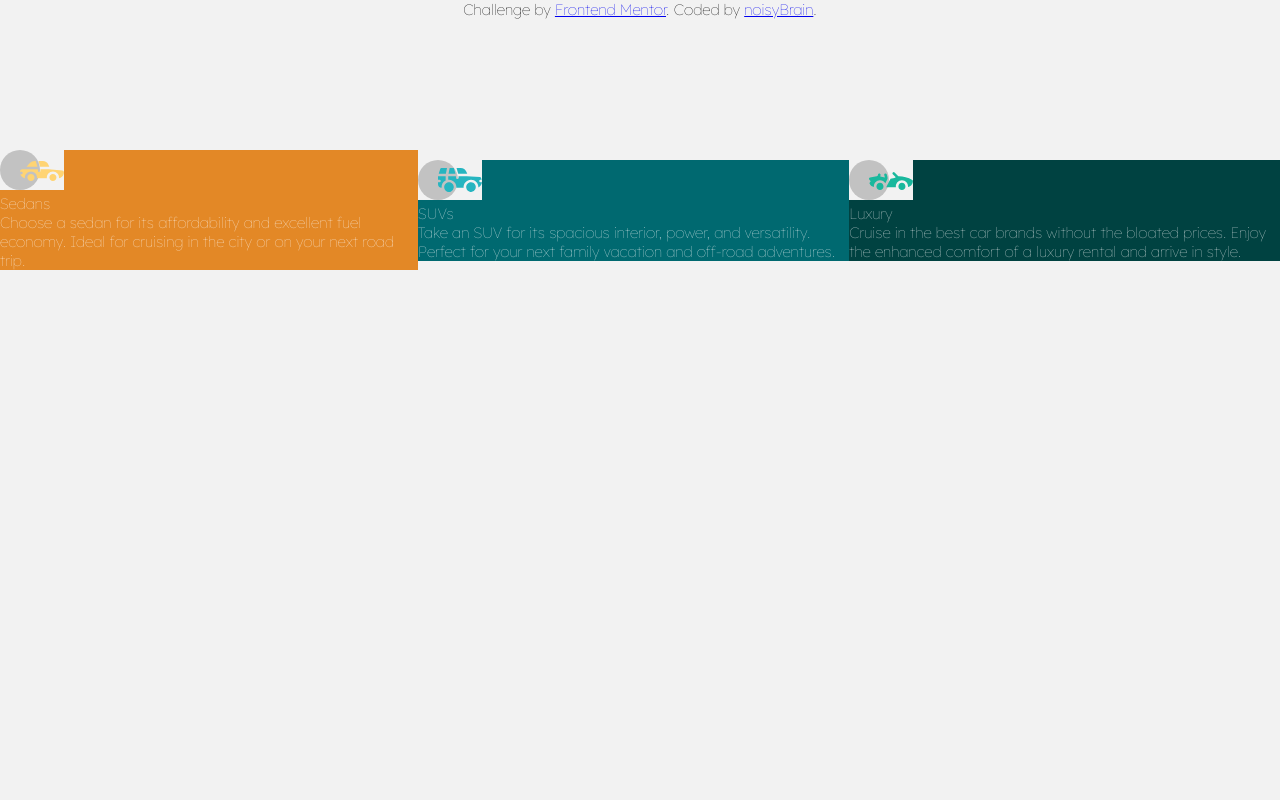
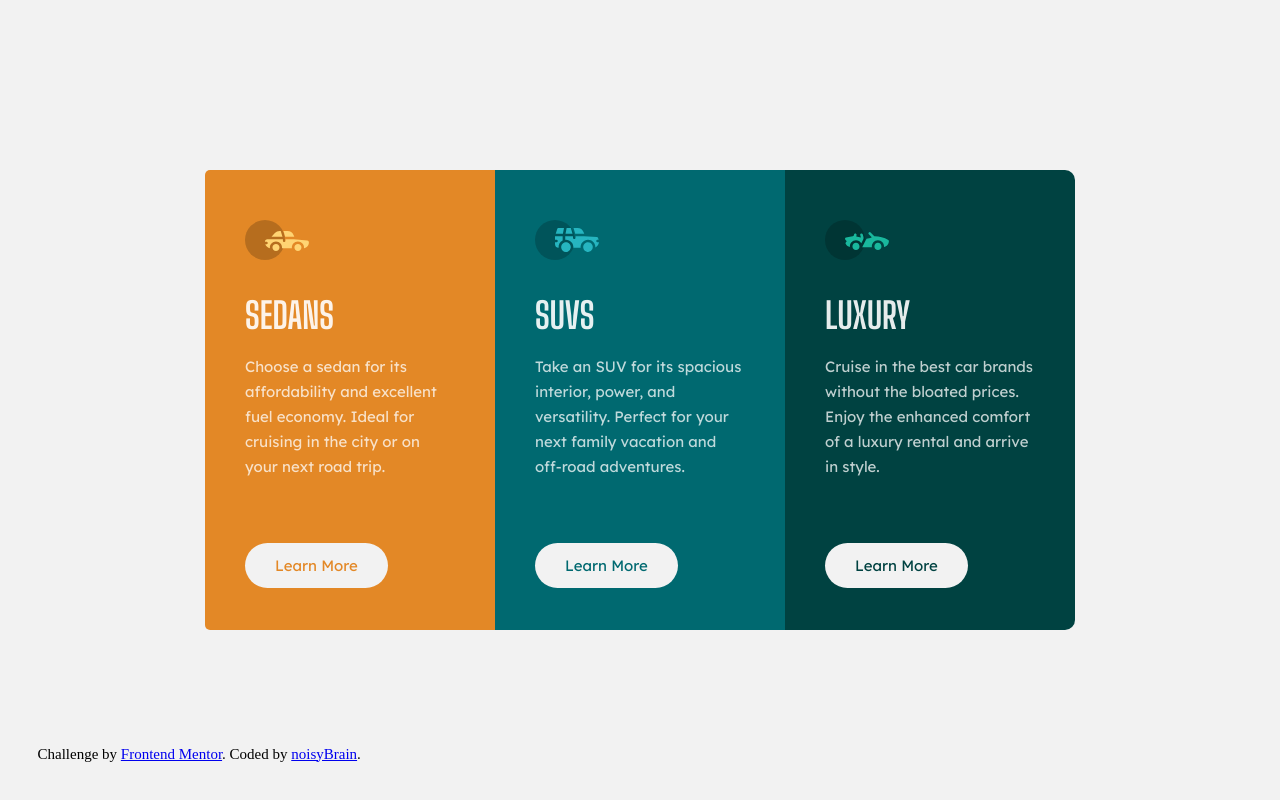
Before and after one commit to noisyBrain/3-column-preview-card-component-main, a plain HTML site: page index.html in a window 1280 px wide. Drawn offline with Linux system fonts and the light colour scheme; files whose address does not match are found by name.

Commit message:
Proyecto terminado

```diff
--- a/index.html
+++ b/index.html
@@ -7,8 +7,10 @@
   <link rel="icon" type="image/png" sizes="32x32" href="./images/favicon-32x32.png">
   <link rel="stylesheet" type="text/css" href="style.css">
   <link rel="preconnect" href="https://fonts.googleapis.com">
-
-  <link href="https://fonts.googleapis.com/css2?family=Lexend+Deca:wght@100&display=swap" rel="stylesheet">
+  <link rel="preconnect" href="https://fonts.googleapis.com">
+  <link rel="preconnect" href="https://fonts.gstatic.com" crossorigin>
+  <link href="https://fonts.googleapis.com/css2?family=Big+Shoulders+Display:wght@700&display=swap" rel="stylesheet">
+  <link href="https://fonts.googleapis.com/css2?family=Lexend+Deca&display=swap" rel="stylesheet">
 
   <title>Frontend Mentor | 3-column preview card component</title>
 
@@ -18,27 +20,33 @@
     <div class="mainContainer">
 
       <div class="sedanContainer">
-        <img src="C:\Users\Administrador\Desktop\Tomi\Desarrollo Web\Prácticas\3-column-preview-card-component-main\images/icon-sedans.svg" alt="sedan-svg"><br>
-        Sedans<br>
-        Choose a sedan for its affordability and excellent fuel economy. Ideal for  cruising in the city
-        or on your next road trip.
+          <img src="C:\Users\Administrador\Desktop\Tomi\Desarrollo Web\Prácticas\3-column-preview-card-component-main\images/icon-sedans.svg" alt="sedan-svg"><br><br>
+          <span>SEDANS</span><br><br>
+          <p>Choose a sedan for its affordability and excellent fuel economy. Ideal for  cruising in the city
+          or on your next road trip.</p>
+          <br><br>
+          <button id="sedan-button" class="button" type="button">Learn More</button>
+
 
       </div>
 
       <div class="suvsContainer">
 
-        <img src="C:\Users\Administrador\Desktop\Tomi\Desarrollo Web\Prácticas\3-column-preview-card-component-main\images/icon-suvs.svg" alt="suvs-svg"><br>
-        SUVs<br>
-        Take an SUV for its spacious interior, power, and   versatility. Perfect for  your next family vacation
-        and off-road adventures.
+          <img  src="C:\Users\Administrador\Desktop\Tomi\Desarrollo Web\Prácticas\3-column-preview-card-component-main\images/icon-suvs.svg" alt="suvs-svg"><br><br>
+          <span>SUVS</span><br><br>
+          <p>Take an SUV for its spacious interior, power, and versatility. Perfect for  your next family vacation and off-road adventures.</p>
+          <br><br>
+          <button id="suvs-button" class="button" type="button">Learn More</button>
 
       </div>
 
       <div class="luxuryContainer">
-        <img src="C:\Users\Administrador\Desktop\Tomi\Desarrollo Web\Prácticas\3-column-preview-card-component-main\images/icon-luxury.svg" alt="luxury-svg"><br>
-        Luxury<br>
-        Cruise in the best car brands without the bloated prices.   Enjoy the enhanced  comfort of a luxury
-        rental and arrive in style.
+        <img src="C:\Users\Administrador\Desktop\Tomi\Desarrollo Web\Prácticas\3-column-preview-card-component-main\images/icon-luxury.svg" alt="luxury-svg"><br><br>
+        <span>LUXURY</span><br><br>
+        <p>Cruise in the best car brands without the bloated   prices. Enjoy the enhanced  comfort of a luxury
+        rental and arrive in style.</p>
+        <br><br>
+        <button id="luxury-button" class="button" type="button">Learn More</button>
 
       </div>
 
@@ -47,8 +55,8 @@
     <footer>
 
       <div class="attribution">
-      Challenge by <a href="https://www.frontendmentor.io?ref=challenge"  target="_blank">Frontend Mentor</a>.
-      Coded by <a href="https://github.com/noisyBrain">noisyBrain</a>.
+        Challenge by <a href="https://www.frontendmentor.io?  ref=challenge"  target="_blank">Frontend Mentor</a>.
+        Coded by <a href="https://github.com/ noisyBrain">noisyBrain</a>.
       </div>
 
     </footer>
--- a/style.css
+++ b/style.css
@@ -2,10 +2,7 @@
     margin:0;
     padding:0;
     box-sizing:border-box;
-    font-family: 'Lexend Deca', sans-serif;
-    font-weight:400;
     font-size:15px;
-    background-color:hsl(0, 0%, 95%);
 }
 
 body {
@@ -13,21 +10,44 @@ body {
     position:relative;
     justify-content:center;
     align-items:center;
+    height:100vh;
+    width:100vw;
+    background-color:hsl(0, 0%, 95%);
 }
 
 .mainContainer {
     display:flex;
-    position:absolute;
-    top:10rem;
+    position:relative;
     justify-content:center;
     align-items:center;
-    color:hsla(0, 0%, 100%, 0.75);
+    color:#fff;
+}
+
+.mainContainer div {
+    width:290px;
+    height:460px;
+    padding:50px 40px;
+}
+
+.mainContainer p {
+    background-color: inherit;
+    font-family: 'Lexend Deca', sans-serif;
+    font-size:15px;
+    color: hsla(0, 0%, 100%, 0.75);
+    line-height: 25px;
 }
 
 .sedanContainer {
     position:relative;
+    background:hsl(31, 77%, 52%);
+    border-top-left-radius: 5px;
+    border-bottom-left-radius: 5px;
+}
 
-    background:hsl(31, 77%, 52%);
+div img {
+    display:flex;
+    position:relative;
+    background-color: inherit;
 }
 
 .suvsContainer {
@@ -38,4 +58,69 @@ body {
 .luxuryContainer {
     position:relative;
     background:hsl(179, 100%, 13%);
+    border-top-right-radius:10px;
+    border-bottom-right-radius:10px;
 }
+
+.button {
+    display:flex;
+    position:relative;
+    top:30px;
+    font-family: 'Lexend Deca', sans-serif;
+    border:none;
+    border-radius: 50px;
+    background-color: hsl(0, 0%, 95%);
+    padding:13px 30px;
+    cursor:pointer;
+
+}
+
+.button:hover {
+    background-color:inherit;
+    color:hsla(0, 0%, 100%, 0.75) !important;
+    border:2px solid hsla(0, 0%, 100%, 0.75);;
+}
+
+#sedan-button {
+    color:hsl(31, 77%, 52%);
+}
+
+#suvs-button {
+    color:hsl(184, 100%, 22%);
+}
+
+#luxury-button {
+    color:hsl(179, 100%, 13%);
+}
+
+footer {
+    display:flex;
+    position:absolute;
+    bottom:0;
+    left:0;
+    padding:2.5rem;
+}
+
+span {
+    font-family: 'Big Shoulders Display', cursive;
+    font-size:36px;
+    color:hsla(0, 0%, 100%, 0.9);
+    background-color:inherit;
+}
+
+@media(max-width:375px) {
+    body {
+        width:auto;
+        height:auto;
+    }
+
+    .mainContainer {
+        flex-direction:column;
+        }
+
+
+    footer {
+        display:none;
+
+    }
+}
```
Lines whose indentation alone changed are shown as unchanged.
